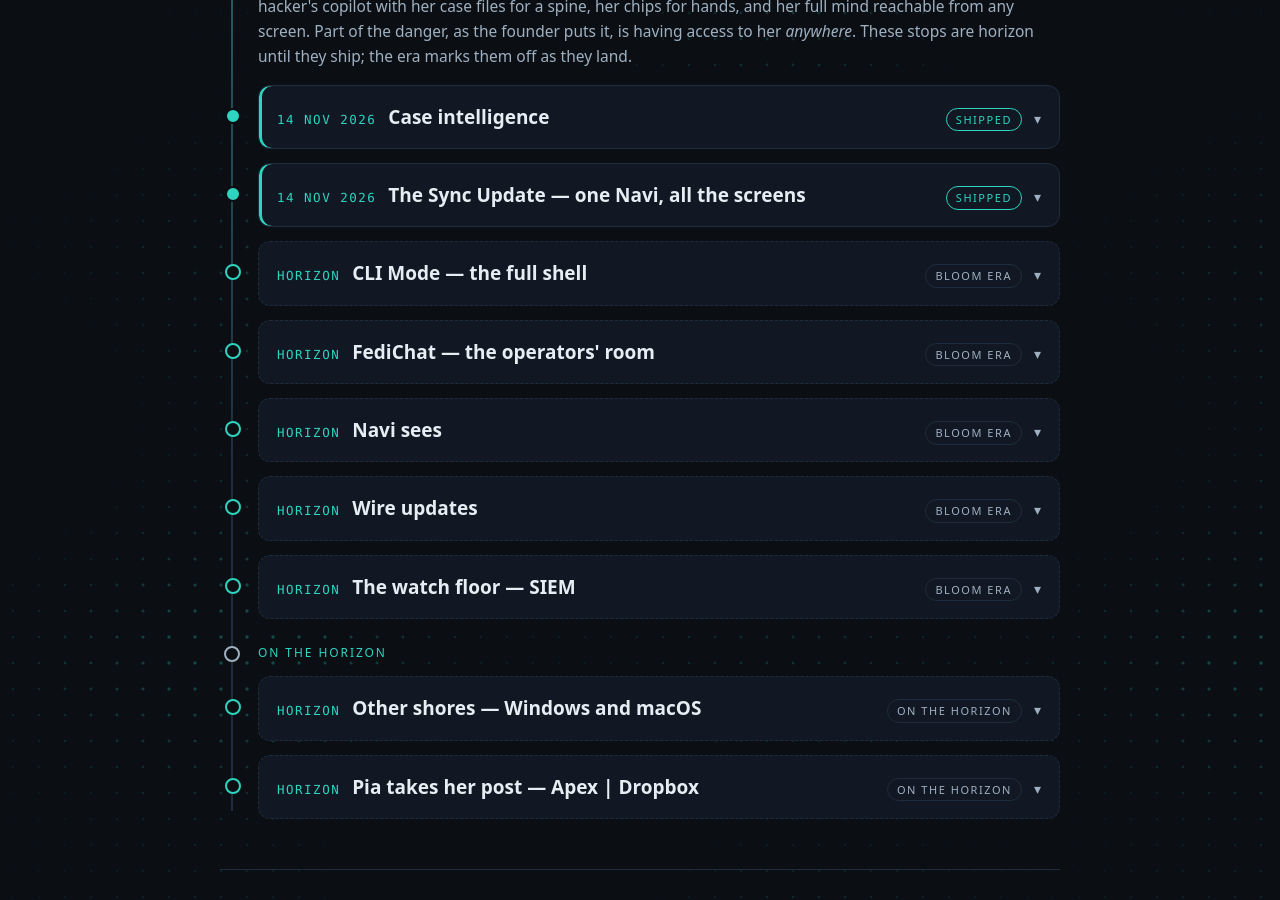
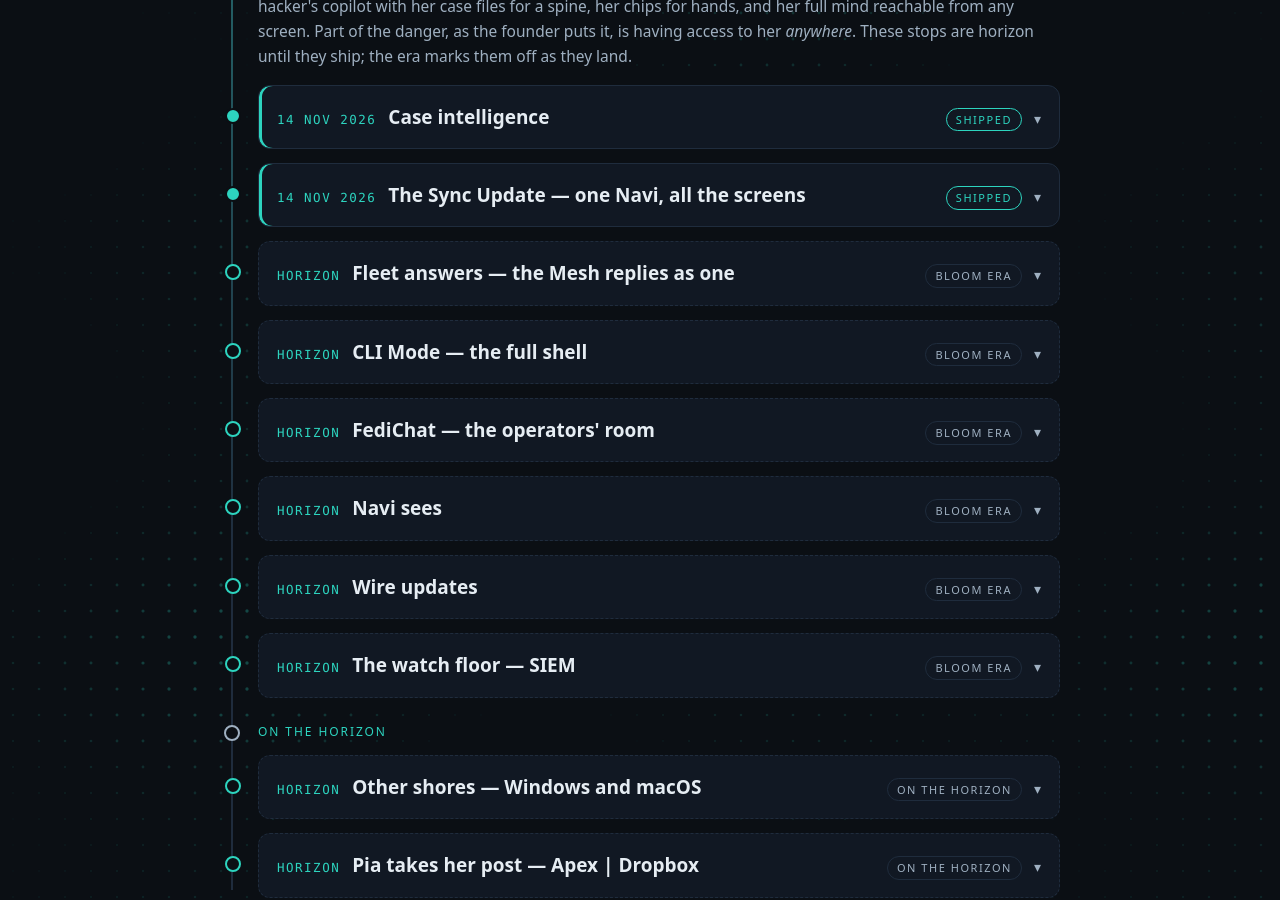
Before and after one commit to AlexKollar/nocturnerow, a Jekyll site: the page built from roadmap.html, in a window 1280 px wide and 900 px high, scrolled down 1991 px. Built offline with Jekyll 4.4.1, drawn with Linux system fonts in a browser that asks for light colours.

Commit message:
Roadmap: Fleet Answers takes the next Bloom spot; Wire stop copy catches up to the Build 3 round

```diff
--- a/roadmap.html
+++ b/roadmap.html
@@ -162,6 +162,13 @@ description: "The whole Row on one line — every milestone a stop on a vertical
 </details>
 
 <details class="tl-item horizon">
+<summary><span class="tl-date">HORIZON</span><span class="tl-title">Fleet answers — the Mesh replies as one</span><span class="tl-tag">BLOOM ERA</span></summary>
+<div class="tl-body">
+<p>The next stop in the era — the Mesh page's drawing, made true. Borrow sends one whole ask to one stronger machine; a fleet answer puts the ask to the whole Mesh at once. Navi divides it into whole tasks, each answered whole by the machine best placed for it, and composes the contributions into a single answer — every piece signed with the name of the machine that wrote it, the seams left visible. Nothing about the road changes: no split minds, no new trust, the same signed door and the same lend caps, one ledger entry per contribution. What is new is all Navi-side — the dividing, the composing, and the discipline of saying plainly when a node didn't answer. A sensor like Pia asks, the fleet contributes, and she receives one response.</p>
+</div>
+</details>
+
+<details class="tl-item horizon">
 <summary><span class="tl-date">HORIZON</span><span class="tl-title">CLI Mode — the full shell</span><span class="tl-tag">BLOOM ERA</span></summary>
 <div class="tl-body">
 <p>The terminal grows up. Apex chat already runs commands; this stop gives it a full shell — a persistent session where interactive programs can prompt, wait, and be answered in the thread instead of hanging on an empty input. And Navi gets proper sudo mode: she acts on her operator's behalf under her own hand — armed by the operator, every elevated step on the record — retiring the parked toggle that never earned its keep. Filed as issue #209.</p>
@@ -188,7 +195,7 @@ description: "The whole Row on one line — every milestone a stop on a vertical
 <details class="tl-item horizon">
 <summary><span class="tl-date">HORIZON</span><span class="tl-title">Wire updates</span><span class="tl-tag">BLOOM ERA</span></summary>
 <div class="tl-body">
-<p>The Wire tidies its desk. News goes back to being news — articles only — while CVEs and KEVs keep their own tabs; operators can add their own feeds alongside the curated list; and the feed pills fold into a collapsible field instead of eating the screen. The Center and the Dashboard fuse into one surface, built mobile-friendly from the start. Slated later in the era, on purpose. Filed as issue #210.</p>
+<p>The Wire tidies its desk. News goes back to being news — articles only — while CVEs and KEVs keep their own tabs; operators can add their own feeds alongside the curated list; and the feed pills fold into a collapsible field instead of eating the screen. The Center and the Dashboard fuse into one surface, built mobile-friendly from the start. Building now, in the same round as CLI Mode. Filed as issue #210.</p>
 <p class="tl-links"><a href="https://github.com/AlexKollar/Apex/issues/210">GitHub — Wire updates, issue #210</a></p>
 </div>
 </details>
```
